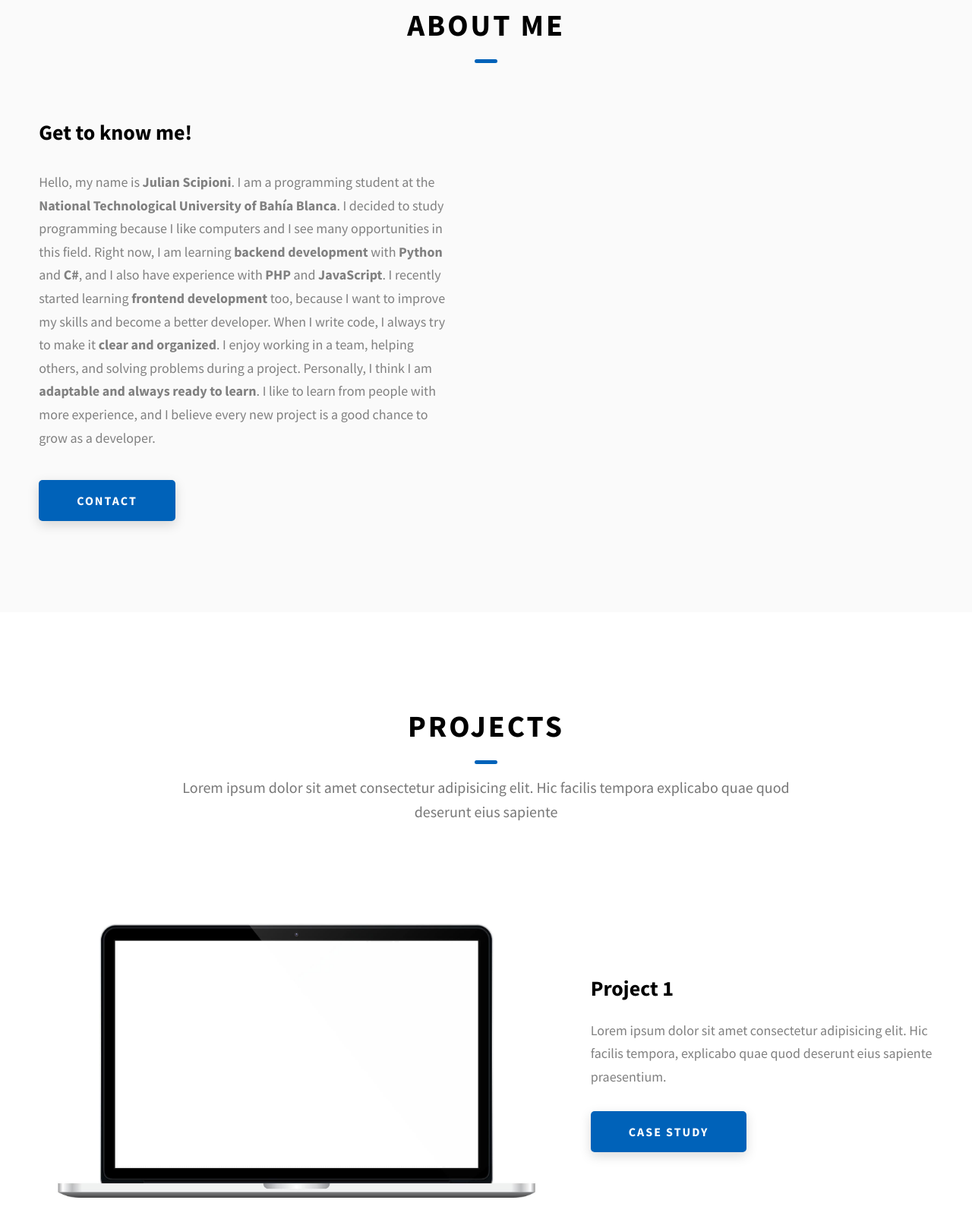
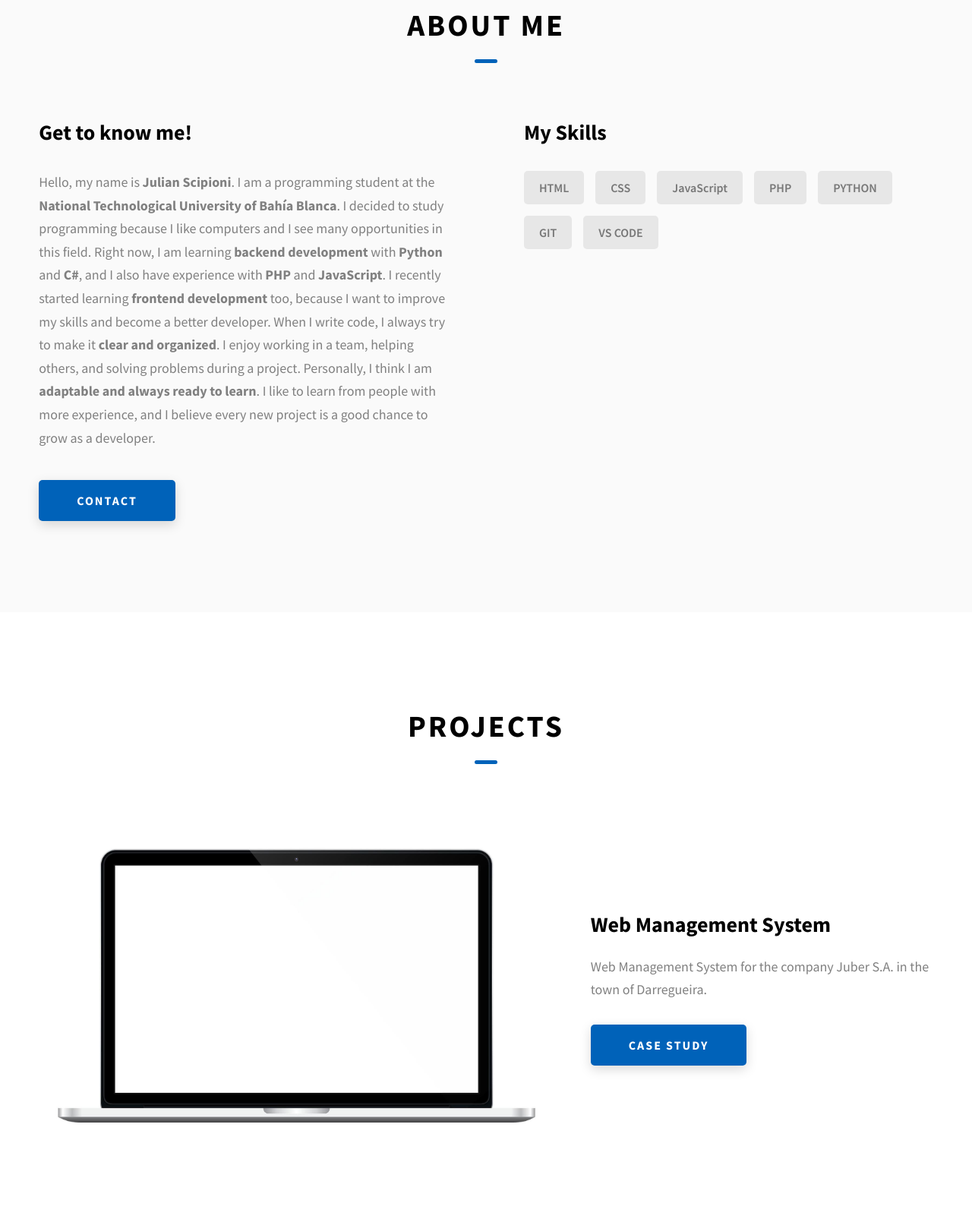
Before and after one commit to JulianScipioni06/Portfolio, a website: page index.html in a window 1280 px wide. Shown: the part 917-2522 px from the top of the page at 76% size. Drawn offline with Linux system fonts and the light colour scheme.

Commit message:
project1

```diff
--- a/index.html
+++ b/index.html
@@ -170,23 +170,18 @@
               >Contact</a
             >
           </div>
-          <!-- <div class="about__content-skills">
+          <div class="about__content-skills">
             <h3 class="about__content-title">My Skills</h3>
             <div class="skills">
               <div class="skills__skill">HTML</div>
               <div class="skills__skill">CSS</div>
               <div class="skills__skill">JavaScript</div>
-              <div class="skills__skill">React</div>
-              <div class="skills__skill">SASS</div>
+              <div class="skills__skill">PHP</div>
+              <div class="skills__skill">PYTHON</div>
               <div class="skills__skill">GIT</div>
-              <div class="skills__skill">Shopify</div>
-              <div class="skills__skill">Wordpress</div>
-              <div class="skills__skill">Google ADS</div>
-              <div class="skills__skill">Facebook Ads</div>
-              <div class="skills__skill">Android</div>
-              <div class="skills__skill">IOS</div>
+              <div class="skills__skill">VS CODE</div>
             </div>
-          </div> -->
+          </div>
         </div>
       </div>
     </section>
@@ -194,10 +189,10 @@
       <div class="main-container">
         <h2 class="heading heading-sec heading-sec__mb-bg">
           <span class="heading-sec__main">Projects</span>
-          <span class="heading-sec__sub">
+          <!-- <span class="heading-sec__sub">
             Lorem ipsum dolor sit amet consectetur adipisicing elit. Hic facilis
             tempora explicabo quae quod deserunt eius sapiente
-          </span>
+          </span> -->
         </h2>
 
         <div class="projects__content">
@@ -211,11 +206,9 @@
               />
             </div>
             <div class="projects__row-content">
-              <h3 class="projects__row-content-title">Project 1</h3>
+              <h3 class="projects__row-content-title">Web Management System</h3>
               <p class="projects__row-content-desc">
-                Lorem ipsum dolor sit amet consectetur adipisicing elit. Hic
-                facilis tempora, explicabo quae quod deserunt eius sapiente
-                praesentium.
+                Web Management System for the company Juber S.A. in the town of Darregueira.
               </p>
               <a
                 href="./project-1.html"
@@ -225,7 +218,7 @@
               >
             </div>
           </div>
-          <div class="projects__row">
+          <!-- <div class="projects__row">
             <div class="projects__row-img-cont">
               <img
                 src="./assets/jpeg/project-mockup-example.jpeg"
@@ -248,8 +241,8 @@
                 >Case Study</a
               >
             </div>
-          </div>
-          <div class="projects__row">
+          </div> -->
+          <!--<div class="projects__row">
             <div class="projects__row-img-cont">
               <img
                 src="./assets/jpeg/project-mockup-example.jpeg"
@@ -272,7 +265,7 @@
                 >Case Study</a
               >
             </div>
-          </div>
+          </div> -->
         </div>
       </div>
     </section>
```
Also changed, not shown: project-1.html (+5 -5 lines).
